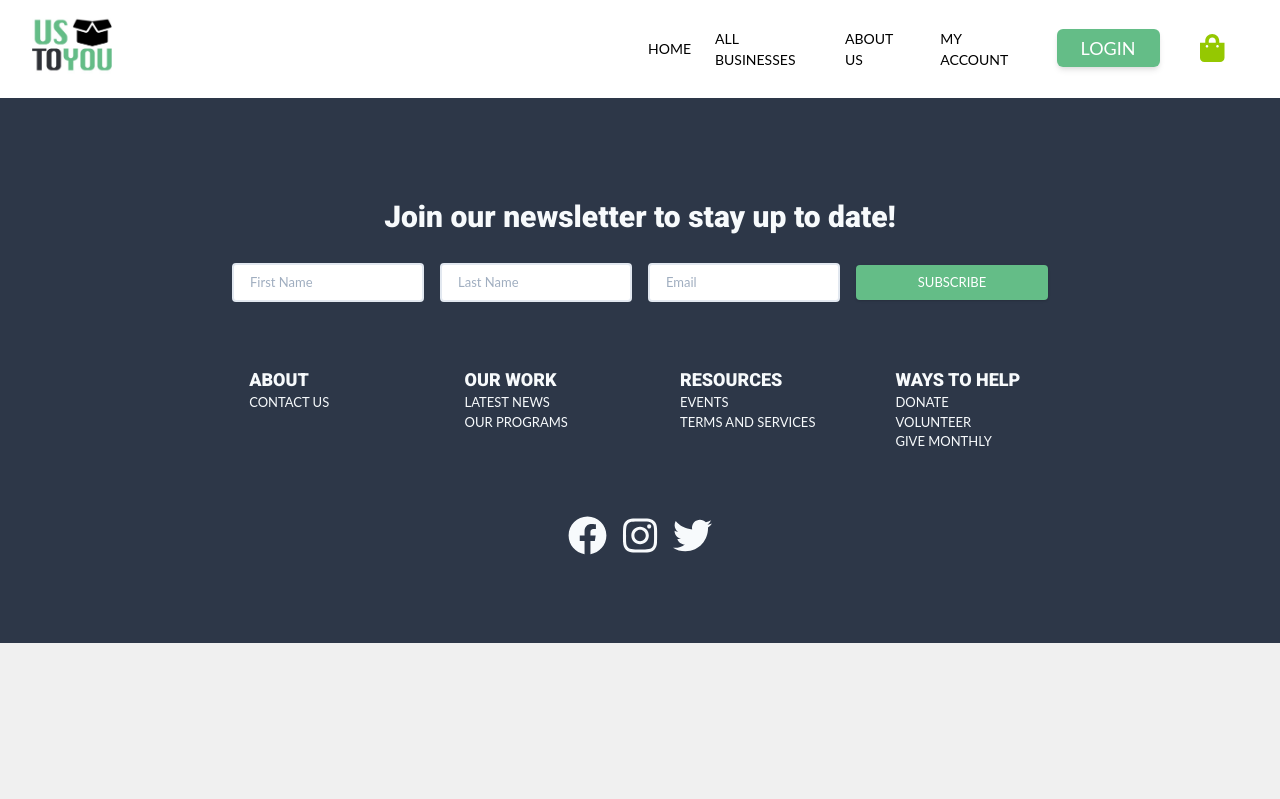
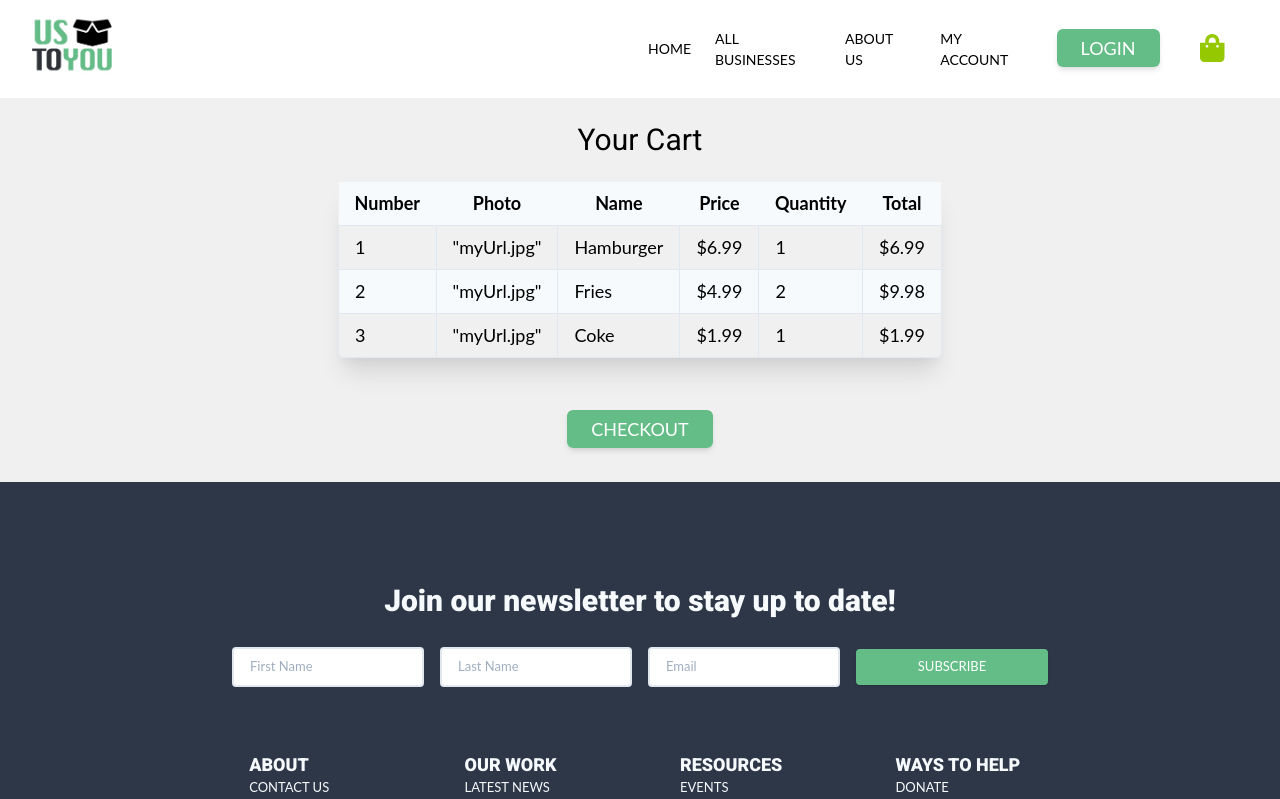
Before and after one commit to catcarbonell/hackathon_frontend, a React (Create React App) app: page /shoppingCart in a window 1280 px wide. Shown: the top 799 px of the page. Built offline with nearby package versions, Linux system fonts and the light colour scheme.

Commit message:
Added shopping cart component

```diff
--- a/src/App.js
+++ b/src/App.js
@@ -1,28 +1,27 @@
-import React from 'react';
-import { Switch, Route } from 'react-router-dom';
-import Navbar from './Components/Navbar';
-import Footer from './Components/Footer';
-import Landing from './Components/Landing';
-import Login from './Components/Login';
-import './tailwind.output.css';
+import React from "react";
+import { Switch, Route } from "react-router-dom";
+import Navbar from "./Components/Navbar";
+import Footer from "./Components/Footer";
+import Landing from "./Components/Landing";
+import Login from "./Components/Login";
+import "./tailwind.output.css";
+import ShoppingCart from "./Components/ShoppingCart";
 
 function App() {
   return (
     <div className="App min-h-screen">
-
       <div className="flex flex-col">
         <Navbar />
         <main className="flex-1">
           <Switch>
             <Route exact path="/" component={Landing} />
             <Route path="/login" component={Login} />
+            <Route path="/shoppingCart" component={ShoppingCart} />
           </Switch>
         </main>
         <Footer />
       </div>
-
     </div>
-
   );
 }
 
--- a/src/Components/Navbar.js
+++ b/src/Components/Navbar.js
@@ -1,27 +1,34 @@
-import React, { useState } from 'react';
-import { Link } from 'react-router-dom';
-import { FontAwesomeIcon } from '@fortawesome/react-fontawesome'
-import { faHamburger, faChevronRight, faShoppingBag } from '@fortawesome/free-solid-svg-icons'
-import logo from '../Assets/ustoyou-logo.jpg'
+import React, { useState } from "react";
+import { Link } from "react-router-dom";
+import { FontAwesomeIcon } from "@fortawesome/react-fontawesome";
+import {
+  faHamburger,
+  faChevronRight,
+  faShoppingBag,
+} from "@fortawesome/free-solid-svg-icons";
+import logo from "../Assets/ustoyou-logo.jpg";
 
 const Navbar = () => {
   const [activeLink, setActiveLink] = useState(false);
   const toggleActiveLink = () => {
-        let navhidden = document.getElementById('navlinks');
-        if(navhidden.classList.contains('hidden')){
-            navhidden.classList.remove('hidden');
-        }else{
-            navhidden.classList.add('hidden');
+    let navhidden = document.getElementById("navlinks");
+    if (navhidden.classList.contains("hidden")) {
+      navhidden.classList.remove("hidden");
+    } else {
+      navhidden.classList.add("hidden");
     }
-        setActiveLink(!activeLink)
+    setActiveLink(!activeLink);
   };
 
-
-    return(
-        <nav className="px-8 py-4 bg-white
-                        flex flex-row lg:justify-center justify-start items-center">
-
-            <div id="navlogo" className="w-1/2 flex justify-start items-center align-center content-center">
+  return (
+    <nav
+      className="px-8 py-4 bg-white
+                        flex flex-row lg:justify-center justify-start items-center"
+    >
+      <div
+        id="navlogo"
+        className="w-1/2 flex justify-start items-center align-center content-center"
+      >
         <Link to="/">
           <img src={logo} className="w-20" alt="Our company logo" />
           {/* <h3 className="md:text-2xl text-lg font-bold text-custom-green hover:text-red-700">
@@ -31,25 +38,63 @@ const Navbar = () => {
       </div>
 
       <div id="hamburger" className="lg:hidden w-1/2 flex justify-end">
-                <FontAwesomeIcon onClick={toggleActiveLink} className="mr-4 text-custom-limegreen hover:text-custom-green cursor-pointer" icon={faHamburger} size="2x" />
+        <FontAwesomeIcon
+          onClick={toggleActiveLink}
+          className="mr-4 text-custom-limegreen hover:text-custom-green cursor-pointer"
+          icon={faHamburger}
+          size="2x"
+        />
       </div>
 
-            <div id="navlinks" className="relative z-10 lg:w-1/2 lg:flex lg:flex-row lg:justify-end lg:items-center lg:content-center
-                                          hidden flex flex-col items-center">
-                <div className="uppercase lg:text-sm text-xl lg:flex lg:flex-row lg:h-16 lg:w-auto lg:items-center lg:p-0 lg:m-0
+      <div
+        id="navlinks"
+        className="relative z-10 lg:w-1/2 lg:flex lg:flex-row lg:justify-end lg:items-center lg:content-center
+                                          hidden flex flex-col items-center"
+      >
+        <div
+          className="uppercase lg:text-sm text-xl lg:flex lg:flex-row lg:h-16 lg:w-auto lg:items-center lg:p-0 lg:m-0
                                 absolute z-20 w-350 h-screen bg-white
-                                flex flex-col -mt-6 pt-4 pl-4">
-                     <Link to="/"><span className='m-2 hover:text-custom-green cursor-pointer'>Home</span></Link>
-                    <span className='m-4 hover:text-custom-green cursor-pointer'>All Businesses</span>
-                    <span className='m-4 hover:text-custom-green cursor-pointer'>About Us</span>
-                    <span className='m-4 hover:text-custom-green cursor-pointer'>My Account</span>
+                                flex flex-col -mt-6 pt-4 pl-4"
+        >
+          <Link to="/">
+            <span className="m-2 hover:text-custom-green cursor-pointer">
+              Home
+            </span>
+          </Link>
+          <span className="m-4 hover:text-custom-green cursor-pointer">
+            All Businesses
+          </span>
+          <span className="m-4 hover:text-custom-green cursor-pointer">
+            About Us
+          </span>
+          <span className="m-4 hover:text-custom-green cursor-pointer">
+            My Account
+          </span>
 
-                    <Link to="/login"><span className='m-4 text-lg uppercase hover:text-custom-green lg:py-2 lg:px-6 lg:shadow-md lg:text-white lg:bg-custom-green lg:rounded-md lg:hover:bg-green-600 lg:hover:text-white cursor-pointer'>Login</span></Link>
+          <Link to="/login">
+            <span className="m-4 text-lg uppercase hover:text-custom-green lg:py-2 lg:px-6 lg:shadow-md lg:text-white lg:bg-custom-green lg:rounded-md lg:hover:bg-green-600 lg:hover:text-white cursor-pointer">
+              Login
+            </span>
+          </Link>
           <span className="m-4 hover:text-custom-green cursor-pointer">
-                        <span className="lg:hidden">My Bag</span> <FontAwesomeIcon className="lg:m-2 ml-2 text-custom-limegreen hover:text-green-600 cursor-pointer" icon={faShoppingBag} size="2x" />
+            <Link to="/shoppingCart">
+              <span className="lg:hidden">My Bag</span>{" "}
+              <FontAwesomeIcon
+                className="lg:m-2 ml-2 text-custom-limegreen hover:text-green-600 cursor-pointer"
+                icon={faShoppingBag}
+                size="2x"
+              />
+            </Link>
           </span>
-                    <span onClick={toggleActiveLink} className='m-4 lg:hidden text-xl hover:text-custom-green cursor-pointer'>
-                        Close <FontAwesomeIcon className="hover:text-custom-green cursor-pointer" icon={faChevronRight} />
+          <span
+            onClick={toggleActiveLink}
+            className="m-4 lg:hidden text-xl hover:text-custom-green cursor-pointer"
+          >
+            Close{" "}
+            <FontAwesomeIcon
+              className="hover:text-custom-green cursor-pointer"
+              icon={faChevronRight}
+            />
           </span>
         </div>
       </div>
--- /dev/null
+++ b/src/Components/ShoppingCart.js
@@ -0,0 +1,65 @@
+import React from "react";
+
+const ShoppingCart = (props) => {
+  return (
+    <div>
+      <br></br>
+      <center>
+        <h1 className="text-3xl">Your Cart</h1>
+      </center>
+      <div>
+        <br></br>
+        <center>
+          <table className="table-auto shadow-xl rounded-lg text-lg ">
+            <tr className="bg-gray-100">
+              <th className="px-4 py-2">Number</th>
+              <th className="px-4 py-2">Photo</th>
+              <th className="px-4 py-2">Name</th>
+              <th className="px-4 py-2">Price</th>
+              <th className="px-4 py-2">Quantity</th>
+              <th className="px-4 py-2">Total</th>
+            </tr>
+            <tr>
+              <td className="border px-4 py-2">1</td>
+              <td className="border px-4 py-2">"myUrl.jpg"</td>
+              <td className="border px-4 py-2">Hamburger</td>
+              <td className="border px-4 py-2">$6.99</td>
+              <td className="border px-4 py-2">1</td>
+              <td className="border px-4 py-2">$6.99</td>
+            </tr>
+            <tr className="bg-gray-100">
+              <td className="border px-4 py-2">2</td>
+              <td className="border px-4 py-2">"myUrl.jpg"</td>
+              <td className="border px-4 py-2">Fries</td>
+              <td className="border px-4 py-2">$4.99</td>
+              <td className="border px-4 py-2">2</td>
+              <td className="border px-4 py-2">$9.98</td>
+            </tr>
+            <tr>
+              <td className="border px-4 py-2">3</td>
+              <td className="border px-4 py-2">"myUrl.jpg"</td>
+              <td className="border px-4 py-2">Coke</td>
+              <td className="border px-4 py-2">$1.99</td>
+              <td className="border px-4 py-2">1</td>
+              <td className="border px-4 py-2">$1.99</td>
+            </tr>
+          </table>
+        </center>
+        <br></br>
+        <br></br>
+        <br></br>
+      </div>
+      <center>
+        <div>
+          <span className="m-4 text-lg uppercase hover:text-custom-green lg:py-2 lg:px-6 lg:shadow-md lg:text-white lg:bg-custom-green lg:rounded-md lg:hover:bg-green-600 lg:hover:text-white cursor-pointer">
+            Checkout
+          </span>
+        </div>
+      </center>
+      <br></br>
+      <br></br>
+    </div>
+  );
+};
+
+export default ShoppingCart;
```
Lines whose indentation alone changed are shown as unchanged.
